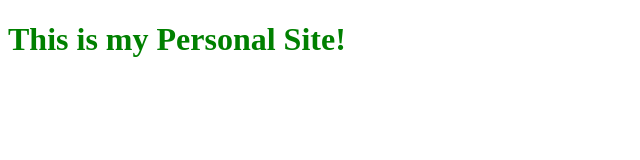
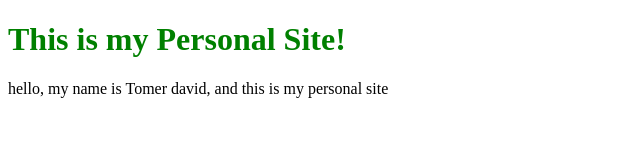
Before and after one commit to Temereru/personal-site, a plain HTML site: page index.html in a window 1280 px wide. Shown: the whole page, without its empty margins (0-640 px from the left). Drawn offline with Linux system fonts and the light colour scheme.

Commit message:
final touches

```diff
--- a/index.html
+++ b/index.html
@@ -6,5 +6,6 @@
 </head>
 <body>
 	<h1>This is my Personal Site!</h1>
+	<p>hello, my name is Tomer david, and this is my personal site</p>
 </body>
 </html>
```
